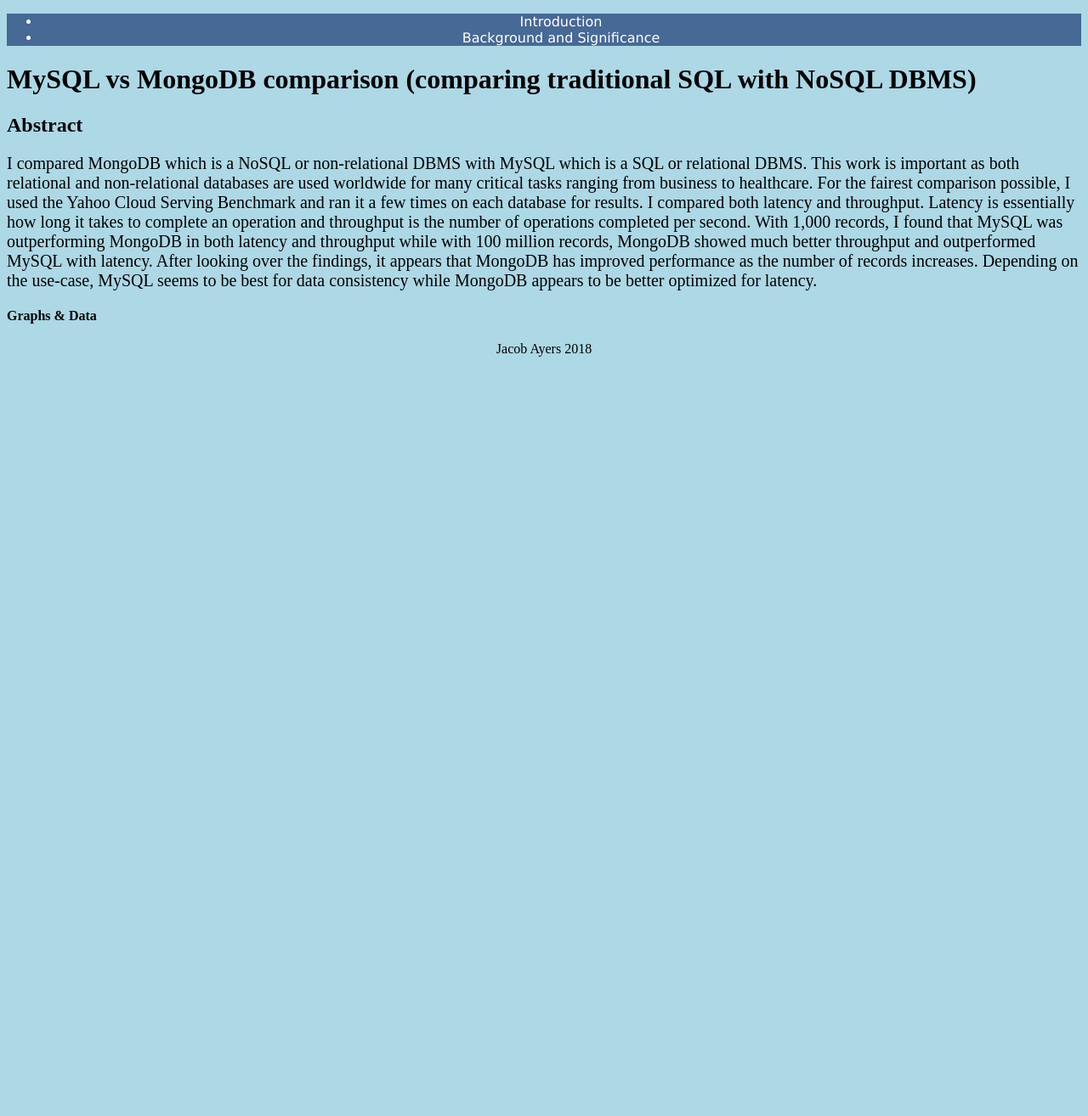
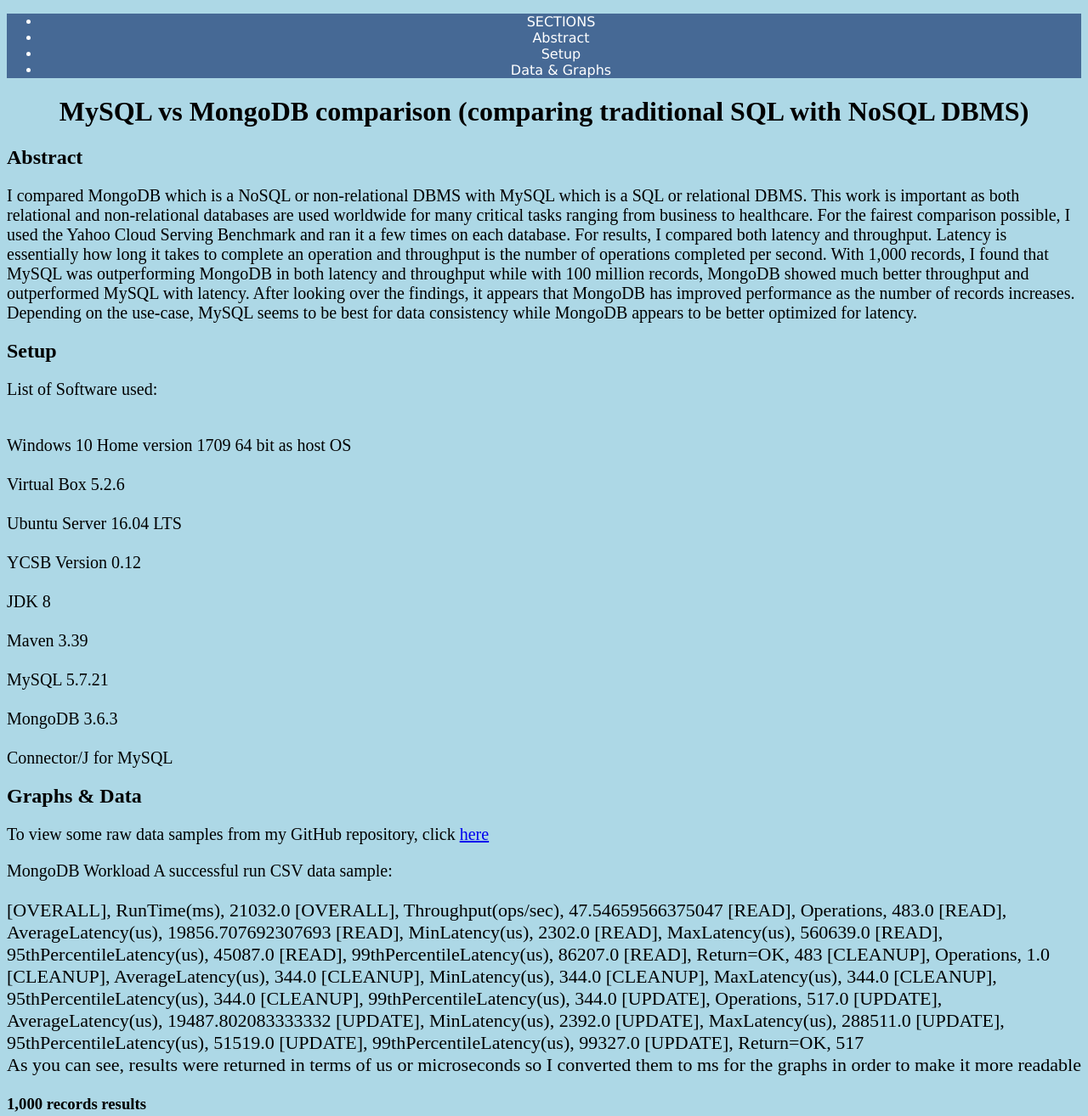
Before and after one commit to Jacob-Ayers/jacob-ayers.github.io, a plain HTML site: page index.html in a window 1280 px wide. Shown: the top 1314 px of the page at 85% size. Before the commit the page ends 800 px from the top, so only its background shows below. Drawn offline with Linux system fonts and the light colour scheme.

Commit message:
Update Website

```diff
--- a/index.html
+++ b/index.html
@@ -6,20 +6,93 @@
 </head>
 
 <body>
-<title>Jacob Ayers</title>
+<title>Senior Research - Jacob Ayers</title>
 <header>
 <ul>
-	<li>Introduction</li>
-	<li>Background and Significance</li>
+	<li>SECTIONS</li>
+	<li>Abstract</li>
+	<li>Setup</li>
+	<li>Data & Graphs</li>
 </ul>
 </header>
-<h1>MySQL vs MongoDB comparison (comparing traditional SQL with NoSQL DBMS)<h1>
+<center><h1>MySQL vs MongoDB comparison (comparing traditional SQL with NoSQL DBMS)<h1></center>
 
 <h2>Abstract</h2>
 
-<p style = "font-size:20px">I compared MongoDB which is a NoSQL or non-relational DBMS with MySQL which is a SQL or relational DBMS. This work is important as both relational and non-relational databases are used worldwide for many critical tasks ranging from business to healthcare. For the fairest comparison possible, I used the Yahoo Cloud Serving Benchmark and ran it a few times on each database for results. I compared both latency and throughput. Latency is essentially how long it takes to complete an operation and throughput is the number of operations completed per second. With 1,000 records, I found that MySQL was outperforming MongoDB in both latency and throughput while with 100 million records, MongoDB showed much better throughput and outperformed MySQL with latency. After looking over the findings, it appears that MongoDB has improved performance as the number of records increases. Depending on the use-case, MySQL seems to be best for data consistency while MongoDB appears to be better optimized for latency.</h3>
+<p style = "font-size:20px">I compared MongoDB which is a NoSQL or non-relational DBMS with MySQL which is a SQL or relational DBMS. This work is important as both relational and non-relational databases are used worldwide for many critical tasks ranging from business to healthcare. For the fairest comparison possible, I used the Yahoo Cloud Serving Benchmark and ran it a few times on each database. For results, I compared both latency and throughput. Latency is essentially how long it takes to complete an operation and throughput is the number of operations completed per second. With 1,000 records, I found that MySQL was outperforming MongoDB in both latency and throughput while with 100 million records, MongoDB showed much better throughput and outperformed MySQL with latency. After looking over the findings, it appears that MongoDB has improved performance as the number of records increases. Depending on the use-case, MySQL seems to be best for data consistency while MongoDB appears to be better optimized for latency.</h3>
 
-<h4>Graphs & Data</h4>
+<h2>Setup</h2>
+<p style="font-size:20px">List of Software used:</p>
+<p style="font-size:20px">
+<br>Windows 10 Home version 1709 64 bit as host OS</br>
+<br>Virtual Box 5.2.6</br>
+<br>Ubuntu Server 16.04 LTS</br>
+<br>YCSB Version 0.12</br>
+<br>JDK 8</br>
+<br>Maven 3.39</br>
+<br>MySQL 5.7.21</br>
+<br>MongoDB 3.6.3</br>
+<br>Connector/J for MySQL</br>
+</p>
+
+<h2>Graphs & Data</h2>
+<p style = "font-size:20px">To view some raw data samples from my GitHub repository, click <a href="https://github.com/Jacob-Ayers/SQL-vs-NoSQL-comparison">here</a></p>
+<p style = "font-size:20px">MongoDB Workload A successful run CSV data sample: </p>
+<p style = "font-size:22px">
+[OVERALL], RunTime(ms), 21032.0
+
+[OVERALL], Throughput(ops/sec), 47.54659566375047
+
+[READ], Operations, 483.0
+
+[READ], AverageLatency(us), 19856.707692307693
+
+[READ], MinLatency(us), 2302.0
+
+[READ], MaxLatency(us), 560639.0
+
+[READ], 95thPercentileLatency(us), 45087.0
+
+[READ], 99thPercentileLatency(us), 86207.0
+
+[READ], Return=OK, 483
+[CLEANUP], Operations, 1.0
+
+[CLEANUP], AverageLatency(us), 344.0
+
+[CLEANUP], MinLatency(us), 344.0
+
+[CLEANUP], MaxLatency(us), 344.0
+
+[CLEANUP], 95thPercentileLatency(us), 344.0
+
+[CLEANUP], 99thPercentileLatency(us), 344.0
+
+[UPDATE], Operations, 517.0
+
+[UPDATE], AverageLatency(us), 19487.802083333332
+
+[UPDATE], MinLatency(us), 2392.0
+
+[UPDATE], MaxLatency(us), 288511.0
+
+[UPDATE], 95thPercentileLatency(us), 51519.0
+
+[UPDATE], 99thPercentileLatency(us), 99327.0
+
+[UPDATE], Return=OK, 517
+<br>As you can see, results were returned in terms of us or microseconds so I converted them to ms for the graphs in order to make it more readable</br></p>
+<p style = "font-size:22px"></p>
+<!--Graph Images-->
+<h3>1,000 records results</h3>
+<center><img src="https://raw.githubusercontent.com/Jacob-Ayers/SQL-vs-NoSQL-comparison/master/100m_recordsT.JPG" height="300" width="500">
+<img src="https://raw.githubusercontent.com/Jacob-Ayers/SQL-vs-NoSQL-comparison/master/1000_RecordsL.JPG" height="300" width="500"></center>
+
+
+<h3>100 Million records results</h3>
+<center><img src="https://raw.githubusercontent.com/Jacob-Ayers/SQL-vs-NoSQL-comparison/master/100m_recordsL.JPG" height="300" width="500">
+<img src="https://raw.githubusercontent.com/Jacob-Ayers/SQL-vs-NoSQL-comparison/master/100m_recordsT.JPG" height="300" width="500"></center>
+
 <p style = "text-align:center">Jacob Ayers 2018</p>
 </body>
 </html>
```
Also changed, not shown: style.css (line endings or trailing spaces).
